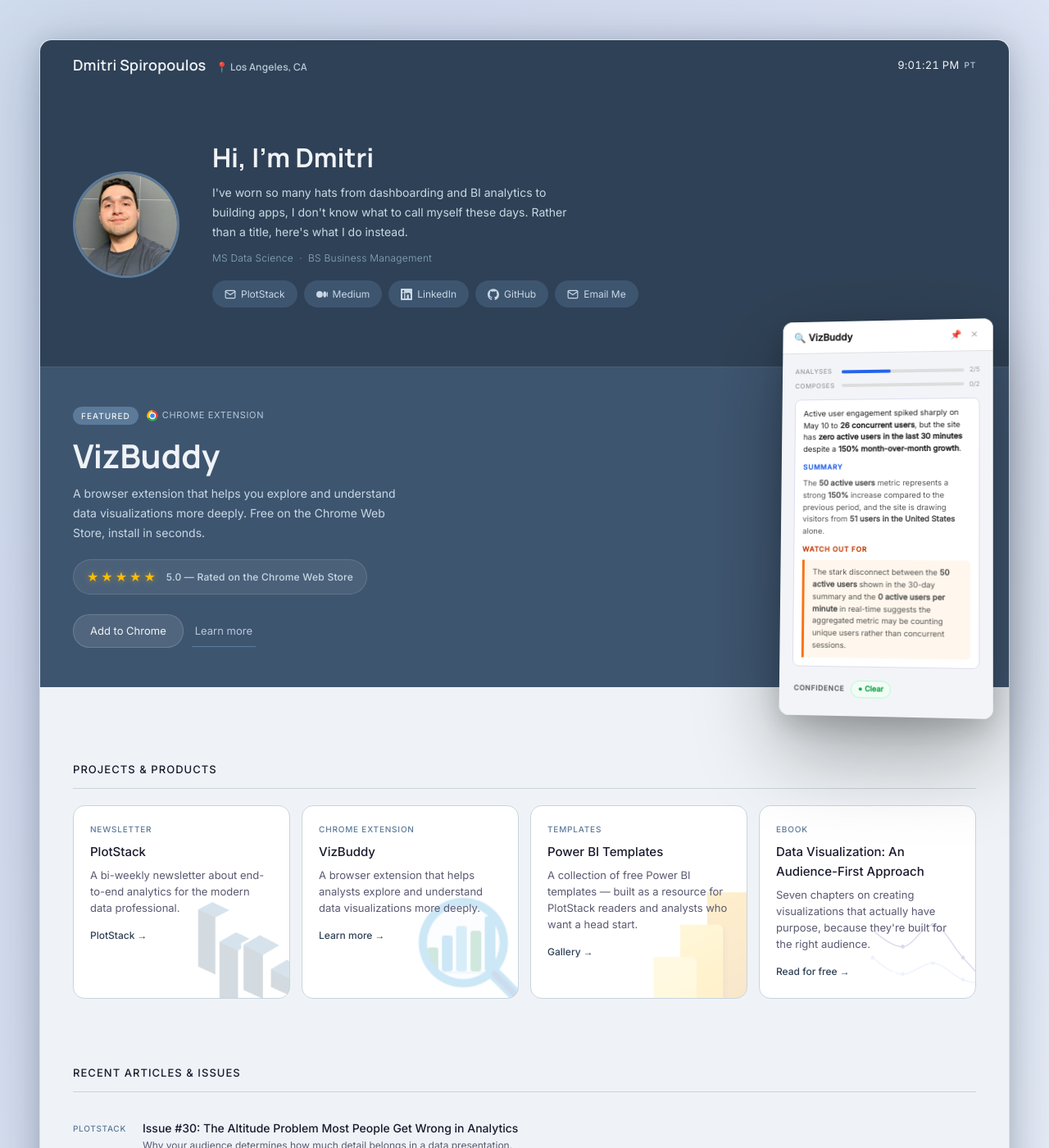
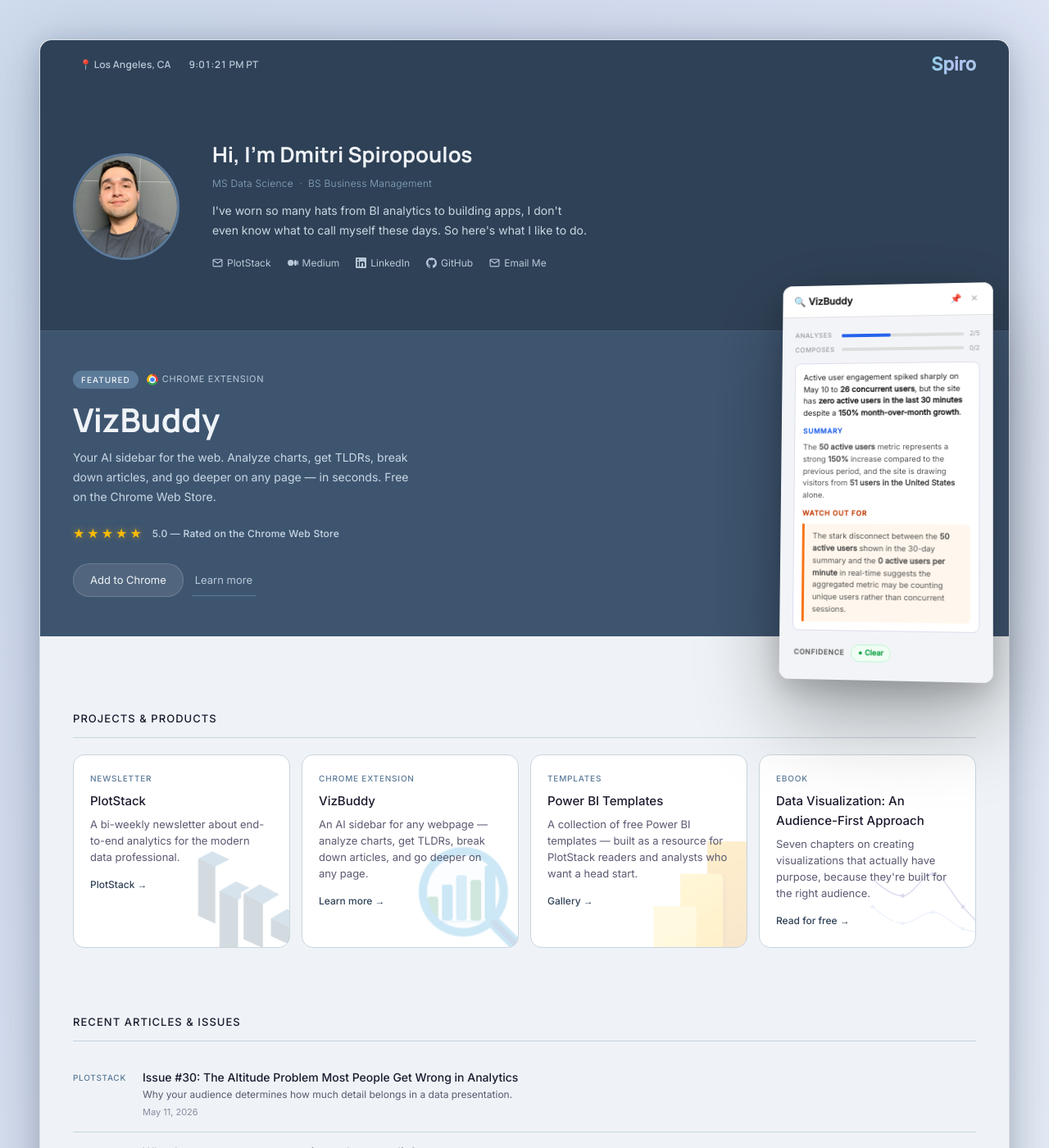
Before and after one commit to Djonathon/Djonathon.github.io, a Jekyll site: the page built from index.html, in a window 1280 px wide and 1400 px high. Shown: the whole window at 82% size. Built offline with Jekyll 4.4.1, drawn with Linux system fonts in a browser that asks for light colours.

Commit message:
Iridescent background, rating badge, button polish, nav cleanup
- Holographic 'Spiro' brand in nav right
- Removed full name from nav, location + clock on left
- Hero name plain text, bio moved below links
- Social links restyled as plain text with underline hover
- VizBuddy description updated to reflect full web capability
- Rating pill removed, stars float free
- Various spacing and CSS version bumps

Co-Authored-By: Claude Sonnet 4.6 <noreply@anthropic.com>

```diff
--- a/_layouts/default.html
+++ b/_layouts/default.html
@@ -18,7 +18,7 @@
     gtag('js', new Date());
     gtag('config', 'G-WK19KK3WQM');
   </script>
-  <link rel="stylesheet" href="{{ '/assets/css/main.css' | relative_url }}?v=16" />
+  <link rel="stylesheet" href="{{ '/assets/css/main.css' | relative_url }}?v=17" />
   <link rel="preconnect" href="https://fonts.googleapis.com" />
   <link rel="preconnect" href="https://fonts.gstatic.com" crossorigin />
 </head>
@@ -27,11 +27,8 @@
   <div class="page-frame">
 
     <nav class="nav">
-      <a href="{{ '/' | relative_url }}" class="nav-brand">Dmitri Spiropoulos <span class="nav-location">📍 Los Angeles, CA</span></a>
-      <div class="nav-clock">
-        <span class="nav-clock-time" id="nav-clock-time"></span>
-        <span class="nav-clock-label">PT</span>
-      </div>
+      <a href="{{ '/' | relative_url }}" class="nav-brand"><span class="nav-location">📍 Los Angeles, CA</span><span class="nav-location">  <span id="nav-clock-time"></span> PT</span></a>
+      <span class="nav-spiro">Spiro</span>
     </nav>
     <script>
       (function () {
--- a/assets/css/main.css
+++ b/assets/css/main.css
@@ -65,27 +65,24 @@ a { color: inherit; text-decoration: none; }
   color: var(--bg);
   font-size: 18px;
   letter-spacing: 0.01em;
+  display: flex;
+  align-items: center;
+  gap: 14px;
 }
 
-.nav-clock {
-  display: flex;
-  align-items: center;
-  gap: 6px;
+.nav-spiro {
+  background: linear-gradient(90deg, #A8C8E8, #B8B8F0, #A0D8E8, #C0B8F4, #90CCE4, #B4C0F0, #A8C8E8);
+  background-size: 300% 100%;
+  -webkit-background-clip: text;
+  -webkit-text-fill-color: transparent;
+  background-clip: text;
+  animation: spiroShimmer 4s ease infinite;
+  font-size: 22px;
+  font-weight: 700;
 }
 
-.nav-clock-time {
-  color: var(--bg);
-  font-size: 13px;
+#nav-clock-time {
   font-variant-numeric: tabular-nums;
-  letter-spacing: 0.02em;
-}
-
-.nav-clock-label {
-  font-size: 10px;
-  font-weight: 500;
-  letter-spacing: 0.08em;
-  text-transform: uppercase;
-  color: var(--slate-ghost);
 }
 
 /* HERO */
@@ -112,8 +109,15 @@ a { color: inherit; text-decoration: none; }
 .hero-name {
   font-family: 'Manrope', sans-serif;
   color: var(--bg);
-  font-size: 32px;
+  font-size: 26px;
   line-height: 1.2;
+}
+
+
+@keyframes spiroShimmer {
+  0%   { background-position: 0% 50%; }
+  50%  { background-position: 100% 50%; }
+  100% { background-position: 0% 50%; }
 }
 
 .nav-location {
@@ -156,32 +160,44 @@ a { color: inherit; text-decoration: none; }
 
 .hero-links {
   display: flex;
-  gap: 8px;
+  gap: 20px;
   margin-top: 18px;
   flex-wrap: wrap;
+  align-items: center;
 }
 
 .hero-link {
-  background: var(--slate-mid);
-  color: #C8D8E4;
+  color: var(--slate-ghost);
   font-size: 12px;
-  padding: 6px 14px;
-  border-radius: 20px;
   display: flex;
   align-items: center;
-  gap: 6px;
-  transition: background 0.2s, color 0.2s;
-  border: 0.5px solid transparent;
+  gap: 5px;
+  transition: color 0.2s;
+  text-decoration: none;
+  position: relative;
+  padding-bottom: 1px;
+}
+
+.hero-link::after {
+  content: '';
+  position: absolute;
+  bottom: 0; left: 0;
+  width: 0; height: 1px;
+  background: var(--bg);
+  transition: width 0.2s ease;
 }
 
 .hero-link:hover {
-  background: var(--slate-light);
   color: var(--bg);
 }
 
+.hero-link:hover::after {
+  width: 100%;
+}
+
 .hero-link svg {
-  width: 14px;
-  height: 14px;
+  width: 13px;
+  height: 13px;
   flex-shrink: 0;
 }
 
@@ -249,14 +265,10 @@ a { color: inherit; text-decoration: none; }
 }
 
 .featured-rating {
-  display: inline-flex;
+  display: flex;
   align-items: center;
   gap: 10px;
   margin-top: 20px;
-  background: rgba(255, 255, 255, 0.07);
-  border: 1px solid rgba(255, 255, 255, 0.12);
-  border-radius: 100px;
-  padding: 8px 16px;
 }
 
 .featured-stars {
@@ -855,7 +867,6 @@ a { color: inherit; text-decoration: none; }
 @media (max-width: 600px) {
   body { padding: 1.5rem 0.75rem; }
   .nav { padding: 0 1.25rem; }
-  .nav-clock-time { font-size: 12px; }
   .hero { flex-direction: column; align-items: flex-start; padding: 2.5rem 1.25rem 3rem; gap: 1.5rem; }
   .hero-name { font-size: 26px; }
   .section { padding: 2rem 1.25rem; }
--- a/index.html
+++ b/index.html
@@ -10,11 +10,11 @@ layout: default
     class="hero-photo"
   />
   <div class="hero-text">
-    <h1 class="hero-name">Hi, I'm Dmitri</h1>
+    <h1 class="hero-name">Hi, I'm Dmitri Spiropoulos</h1>
+    <p class="hero-edu">MS Data Science &nbsp;·&nbsp; BS Business Management</p>
     <p class="hero-bio">
-      I've worn so many hats from dashboarding and BI analytics to building apps, I don't know what to call myself these days. Rather than a title, here's what I do instead.
+      I've worn so many hats from BI analytics to building apps, I don't even know what to call myself these days. So here's what I like to do.
     </p>
-    <p class="hero-edu">MS Data Science &nbsp;·&nbsp; BS Business Management</p>
     <div class="hero-links">
       <a href="https://www.plotstack.dev/" target="_blank" rel="noopener" class="hero-link">
         <svg viewBox="0 0 24 24" fill="none" stroke="currentColor" stroke-width="2" stroke-linecap="round" stroke-linejoin="round" aria-hidden="true"><path d="M4 4h16c1.1 0 2 .9 2 2v12c0 1.1-.9 2-2 2H4c-1.1 0-2-.9-2-2V6c0-1.1.9-2 2-2z"/><polyline points="22,6 12,13 2,6"/></svg>
@@ -56,7 +56,7 @@ layout: default
           </svg>Chrome Extension</span>
       </div>
       <h2 class="featured-name">VizBuddy</h2>
-      <p class="featured-desc">A browser extension that helps you explore and understand data visualizations more deeply. Free on the Chrome Web Store, install in seconds.</p>
+      <p class="featured-desc">Your AI sidebar for the web. Analyze charts, get TLDRs, break down articles, and go deeper on any page — in seconds. Free on the Chrome Web Store.</p>
       <div class="featured-rating">
         <span class="featured-stars">★★★★★</span>
         <span class="featured-rating-label">5.0 — Rated on the Chrome Web Store</span>
@@ -121,7 +121,7 @@ layout: default
       <img src="{{ '/assets/img/VizBuddy Logo.png' | relative_url }}" alt="" class="project-card-logo" aria-hidden="true" />
       <p class="project-tag">Chrome Extension</p>
       <h2 class="project-name">VizBuddy</h2>
-      <p class="project-desc">A browser extension that helps analysts explore and understand data visualizations more deeply.</p>
+      <p class="project-desc">An AI sidebar for any webpage — analyze charts, get TLDRs, break down articles, and go deeper on any page.</p>
       <span class="project-link">Learn more →</span>
     </a>
 
```
